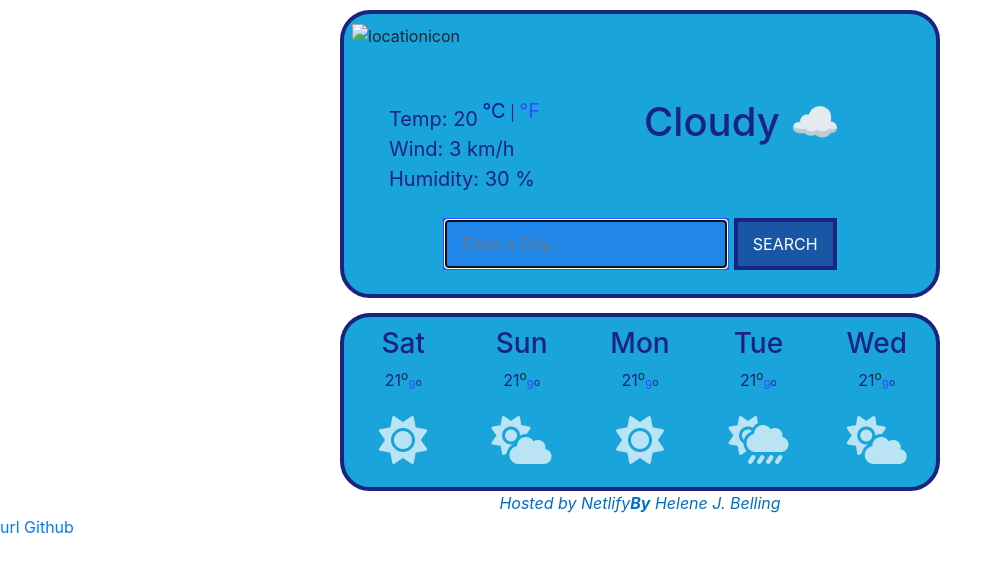
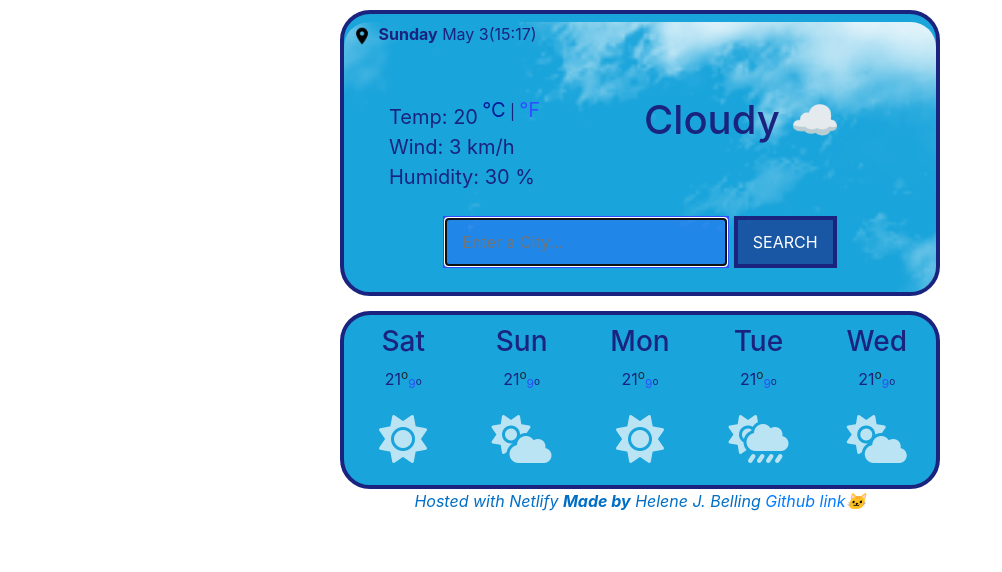
Before and after one commit to juulbell/NewProjeckt, a plain HTML site: page index.html in a window 1280 px wide. Shown: the whole page, without its empty margins (0-1002 px from the left). Drawn offline with nearby package versions, Linux system fonts and the light colour scheme.

Commit message:
Correction of js, and Made by

```diff
--- a/index.html
+++ b/index.html
@@ -111,10 +111,15 @@
       </div>
     </div>
 
-    <p class="madeBy">Hosted by Netlify<strong>By</strong> Helene J. Belling</p>
-    <a href="https://github.com/juulbell/NewProjeckt" class="url Github"
-      >url Github</a
-    >
+    <p class="madeBy">
+      Hosted with Netlify <strong> Made by</strong> Helene J. Belling
+      <a
+        href="https://github.com/juulbell/NewProjeckt"
+        class="urlGithub"
+        id="github"
+        >Github link🐱</a
+      >
+    </p>
   </body>
 </html>
-<script src="app.js.js"></script>
+<script src="app.js"></script>
```
Also changed, not shown: Images/cloud.png (added), Images/location.png (added), 1 other file.
